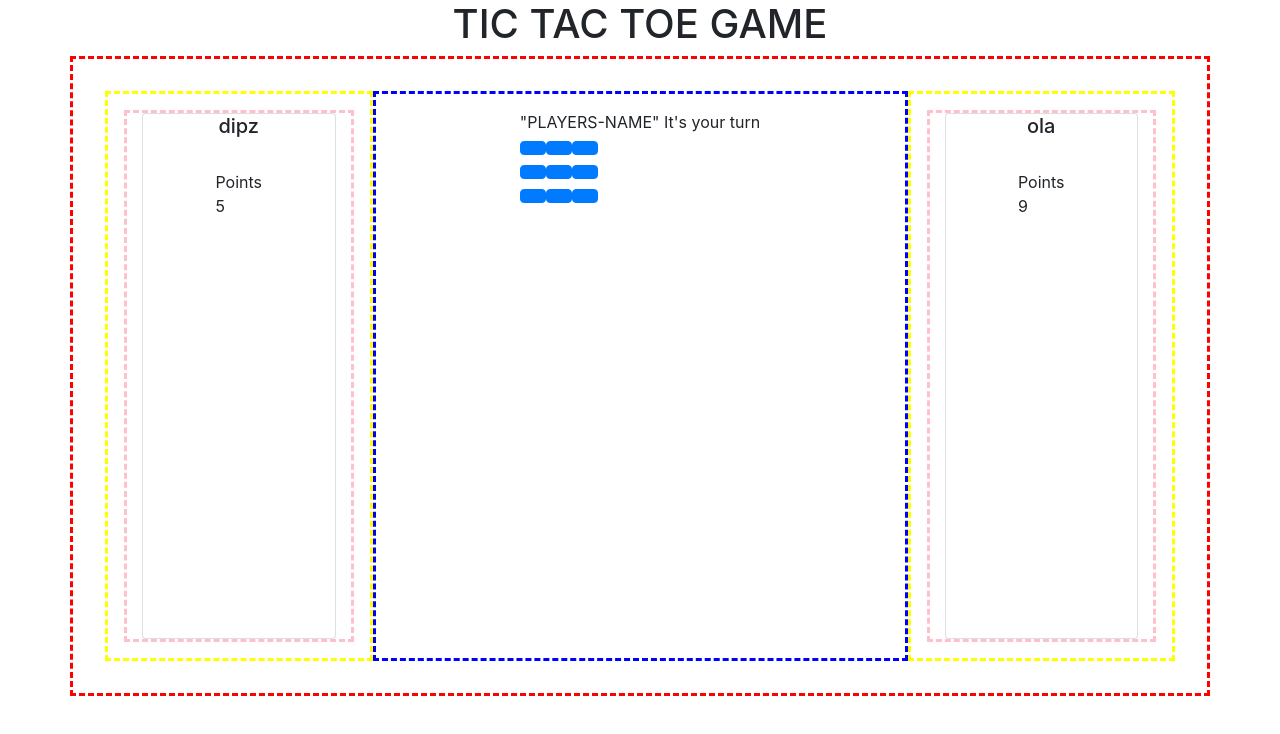
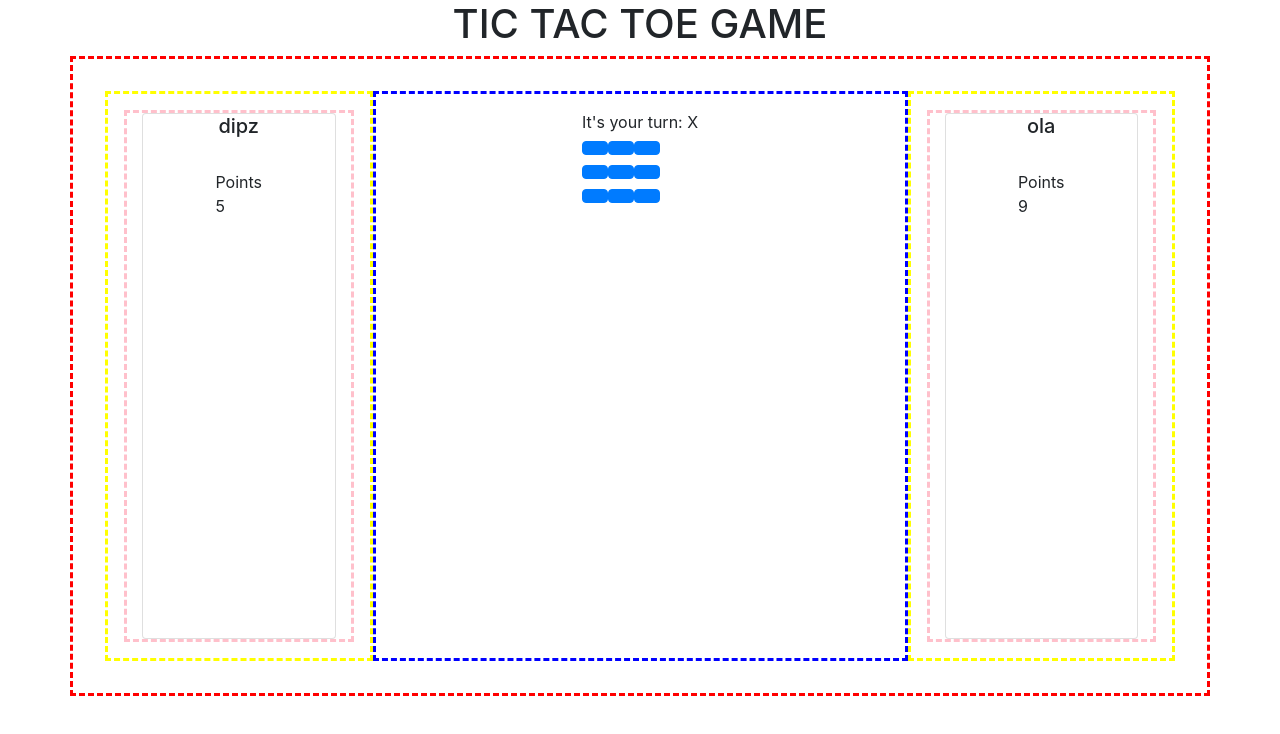
Before and after one commit to dipodu/tic-tac-toe, a React (Create React App) app: page / in a window 1280 px wide. Shown: the top 734 px of the page. Built offline with nearby package versions, Linux system fonts and the light colour scheme.

Commit message:
whosTurnFixed

```diff
--- a/src/components/Board.jsx
+++ b/src/components/Board.jsx
@@ -15,7 +15,7 @@ export default function Board(props) {
 
   return (
     <div>
-      <span>"PLAYERS-NAME" It's your turn</span>
+      <span>It's your turn: {xTurn ? "X" : "O"} </span>
 
       <div>
         {renderSquare(0)}
```
